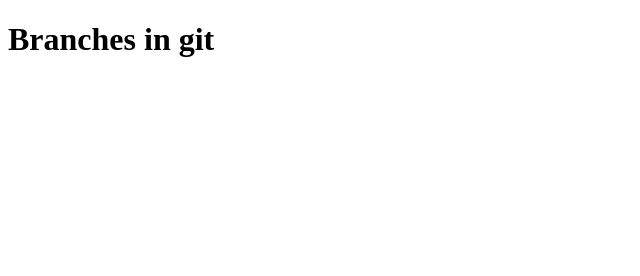
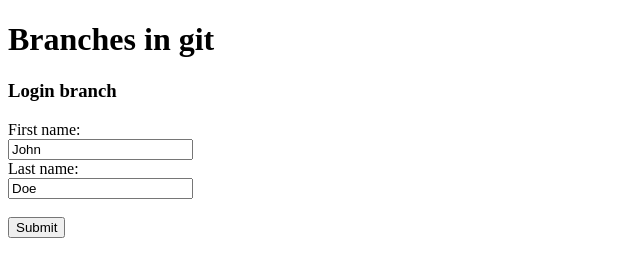
Before and after one commit to taha-aptech/branches, a plain HTML site: page index.html in a window 1280 px wide. Shown: the whole page, without its empty margins (0-640 px from the left). Drawn offline with Linux system fonts and the light colour scheme.

Commit message:
form added

```diff
--- a/index.html
+++ b/index.html
@@ -7,5 +7,15 @@
 </head>
 <body>
     <h1>Branches in git</h1>
+    <h3>Login branch</h3>
+
+    <form action="/action_page.php">
+        <label for="fname">First name:</label><br>
+        <input type="text" id="fname" name="fname" value="John"><br>
+        <label for="lname">Last name:</label><br>
+        <input type="text" id="lname" name="lname" value="Doe"><br><br>
+        <input type="submit" value="Submit">
+      </form>
+
 </body>
 </html>
```
